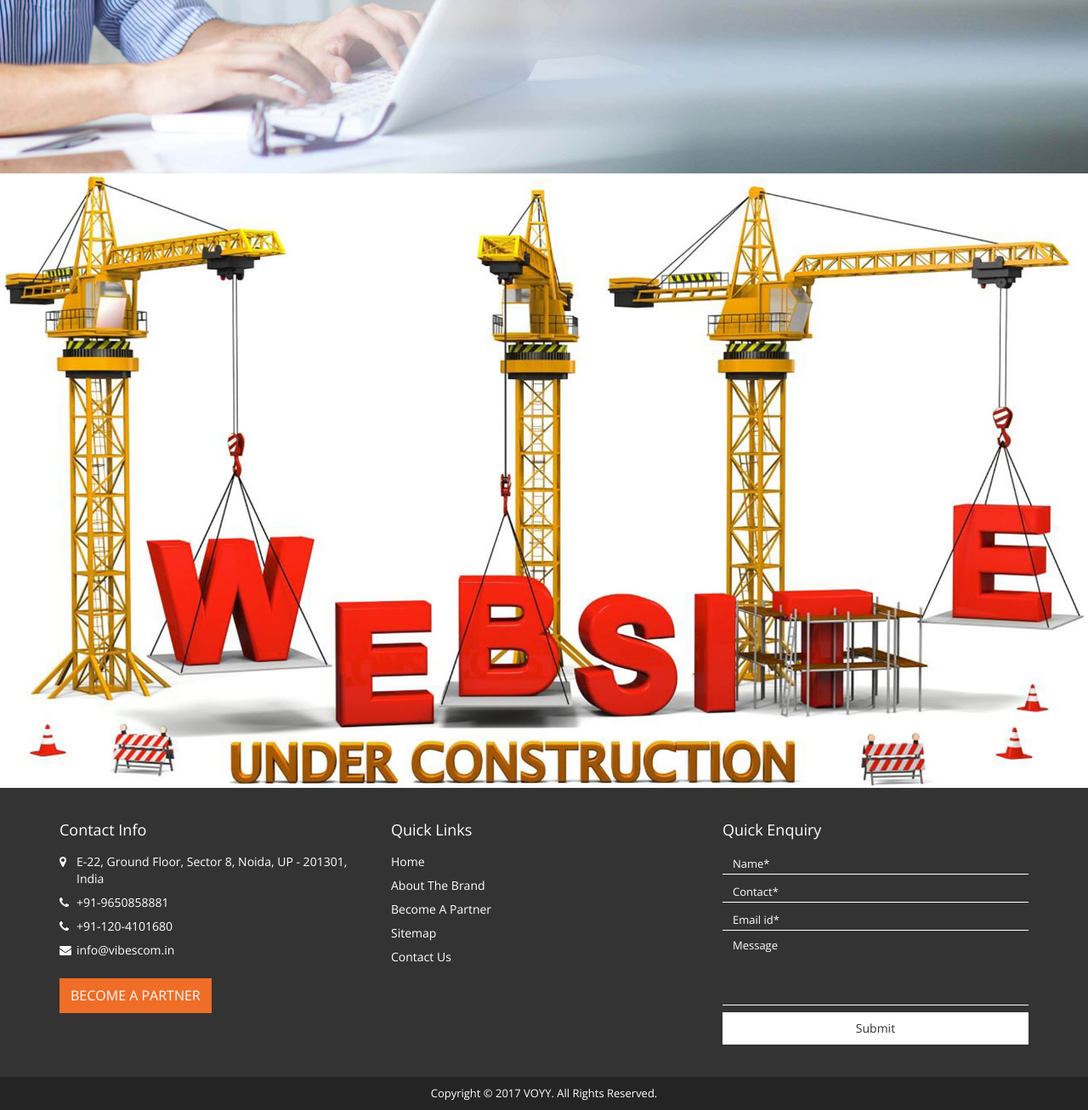
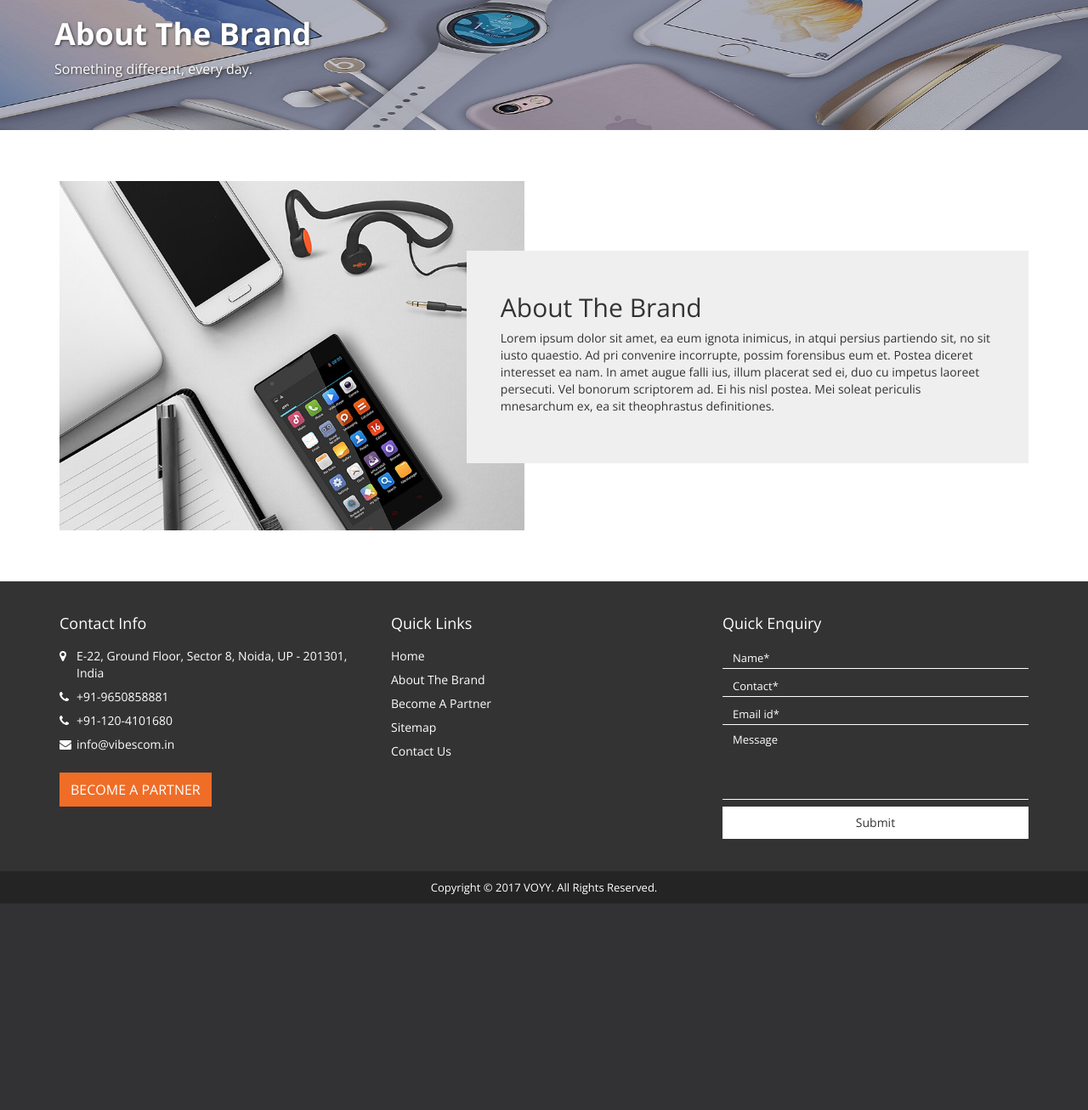
Before and after one commit to aleem93/voyy, a PHP site: page /about-the-brand.php in a window 1280 px wide. Shown: the part 78-1384 px from the top of the page at 85% size. After the commit the page ends 1141 px from the top, so only its background shows below. Run offline with PHP 8.4, Linux system fonts and the light colour scheme; some libraries are stand-ins or nearby versions.

Commit message:
voyy about page design

```diff
--- a/about-the-brand.php
+++ b/about-the-brand.php
@@ -11,11 +11,23 @@
   </head>
   <body>
     <?php include 'includes/header.php'; ?>
-     <section>
-       <img src="images/about-us-banner.jpg" class="img-responsive" alt="about-us-banner" width=" " height=" " />
-     </section>
-    <section>
-      <img src="images/under-construction.jpg" class="img-responsive" alt="under-construction" width=" " height=" " />
+    <section class="top_banner">
+      <img src="images/category-banner-bg2.jpg" class="img-responsive" alt="category-banner-bg" width=" " height=" " />
+      <div class="caption">
+        <h1 class="tittle">About The Brand</h1>
+        <p>Something different, every day.</p>
+      </div>
+    </section>
+    <section class="about">
+      <div class="container">
+        <div class="blocks">
+        <div class="block_img"><img src="images/about-sec-img.jpg" class="img-responsive" alt=""></div>
+        <div class="block_info">
+          <h2 class="heading">About The Brand</h2>
+          <p>Lorem ipsum dolor sit amet, ea eum ignota inimicus, in atqui persius partiendo sit, no sit iusto quaestio. Ad pri convenire incorrupte, possim forensibus eum et. Postea diceret interesset ea nam. In amet augue falli ius, illum placerat sed ei, duo cu impetus laoreet persecuti. Vel bonorum scriptorem ad. Ei his nisl postea. Mei soleat periculis mnesarchum ex, ea sit theophrastus definitiones.</p>
+        </div>
+      </div>
+      </div>
     </section>
     <?php include 'includes/footer.php'; ?>
 
--- a/css/custom.css
+++ b/css/custom.css
@@ -278,6 +278,13 @@ ul{ padding-left: 0; list-style: none; margin: 0;}
 .pro_block .block .pro_caption .pro_brand a{display: block; text-align: center; color: #333;  text-decoration: none; font-weight: 400; padding: 0 5px 5px;}
 
 
+.about{padding:60px 0;}
+.about .blocks{position: relative;}
+.about .block_img{width: 48%;}
+.about .block_info{width: 58%; position: absolute; top: 20%; z-index: 9999; right: 0; background: #efefef;  padding: 30px 40px; min-height: 250px;}
+
+
+
 
 .clickable{
     cursor: pointer;
```
Also changed, not shown: app.js (deleted), images/about-sec-img.jpg (added).
